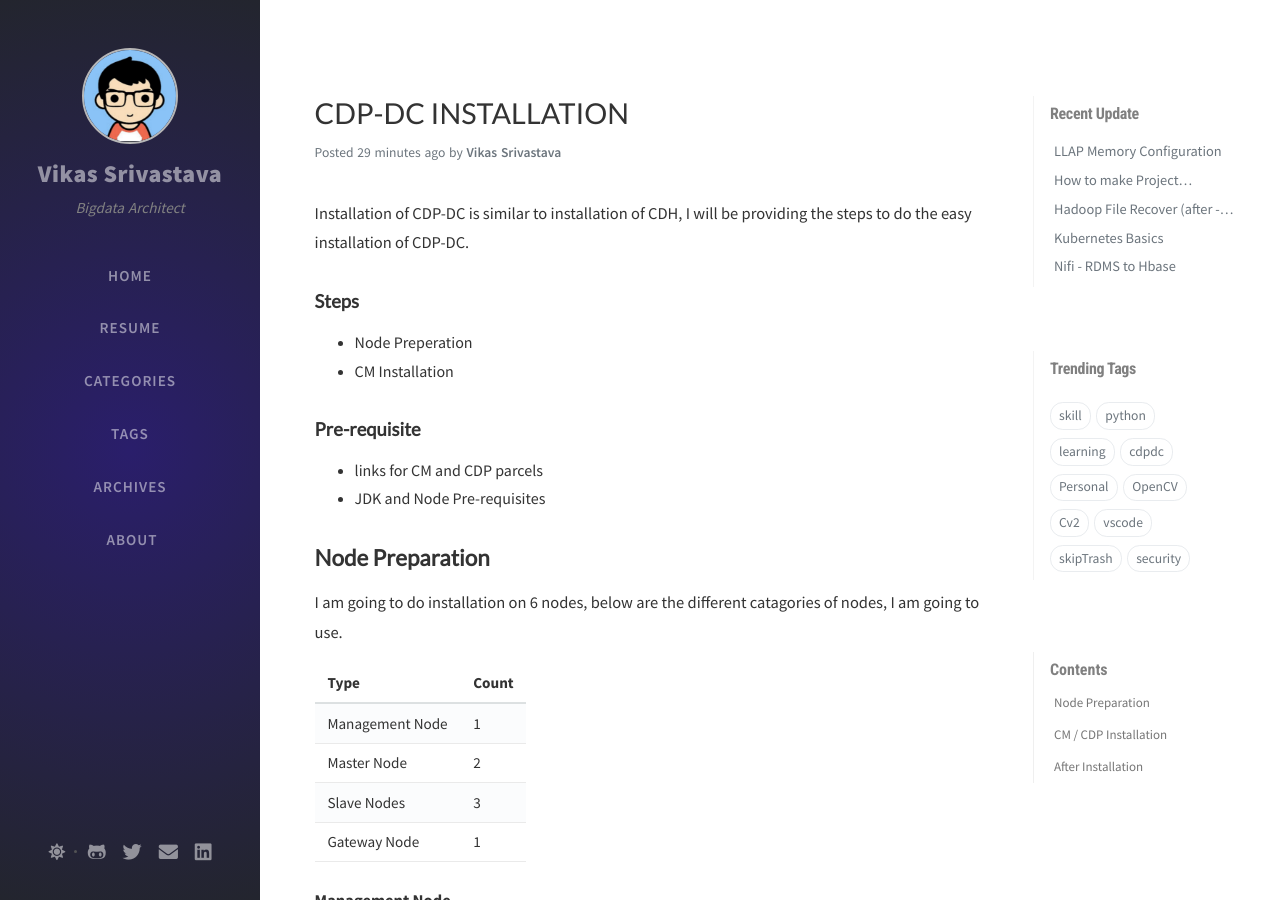
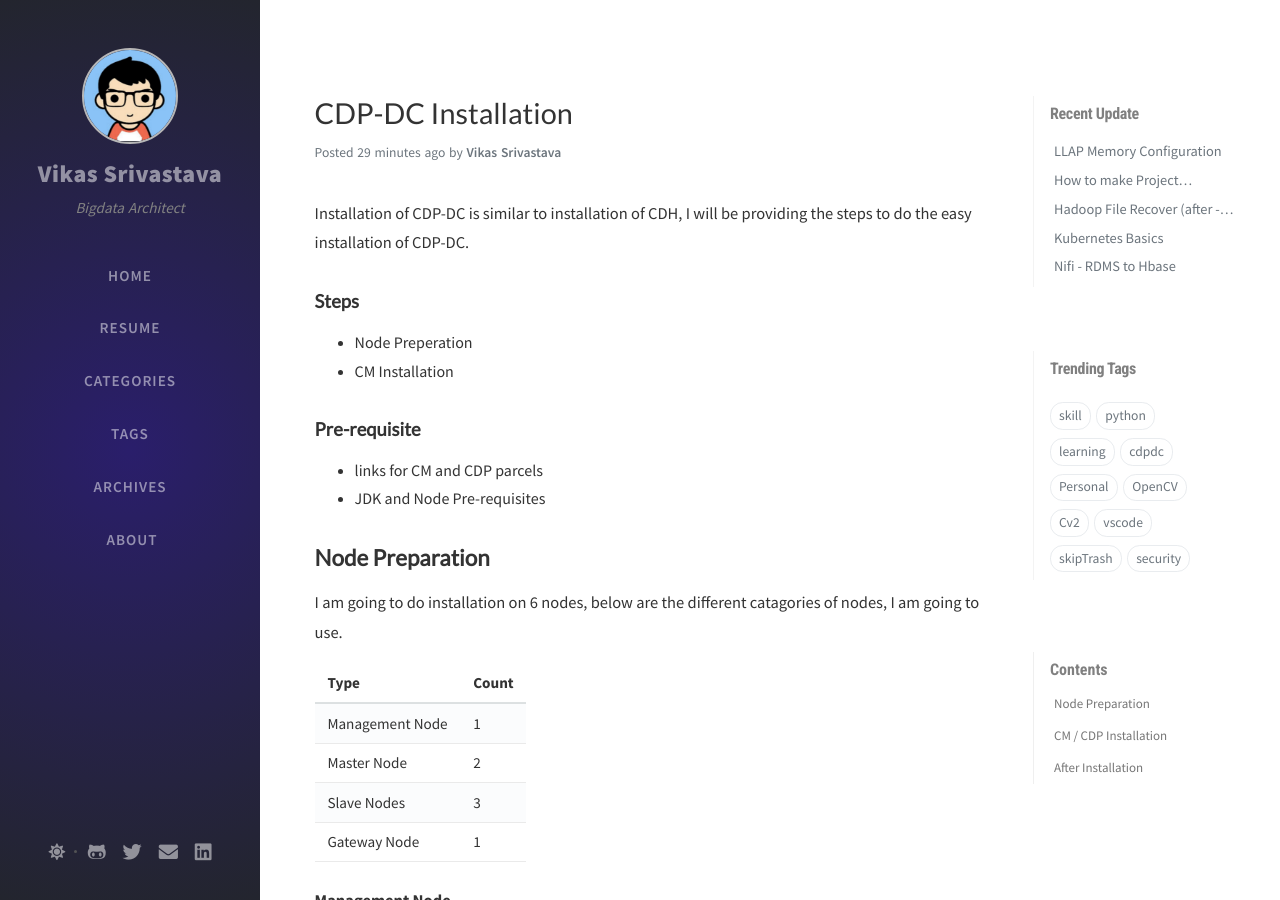
Before and after one commit to vikassri/vikassri.github.io, a Jekyll site: the page built from _posts/2020-08-16-CDP-DC-Installation.md, in a window 1280 px wide and 900 px high. Built offline with Jekyll 4.4.1, drawn with Linux system fonts in a browser that asks for light colours; nearby versions of some CDN libraries; comment, search, counter and statistics services are not loaded.

Commit message:
updated cdp blogs

```diff
--- a/_posts/2020-08-16-CDP-DC-Installation.md
+++ b/_posts/2020-08-16-CDP-DC-Installation.md
@@ -1,6 +1,6 @@
 ---
 layout: post
-title: CDP-DC INSTALLATION
+title: CDP-DC Installation
 date: 2020-08-16 12:57
 category: [Technology, CDP]
 author: Vikas Srivastava
```
